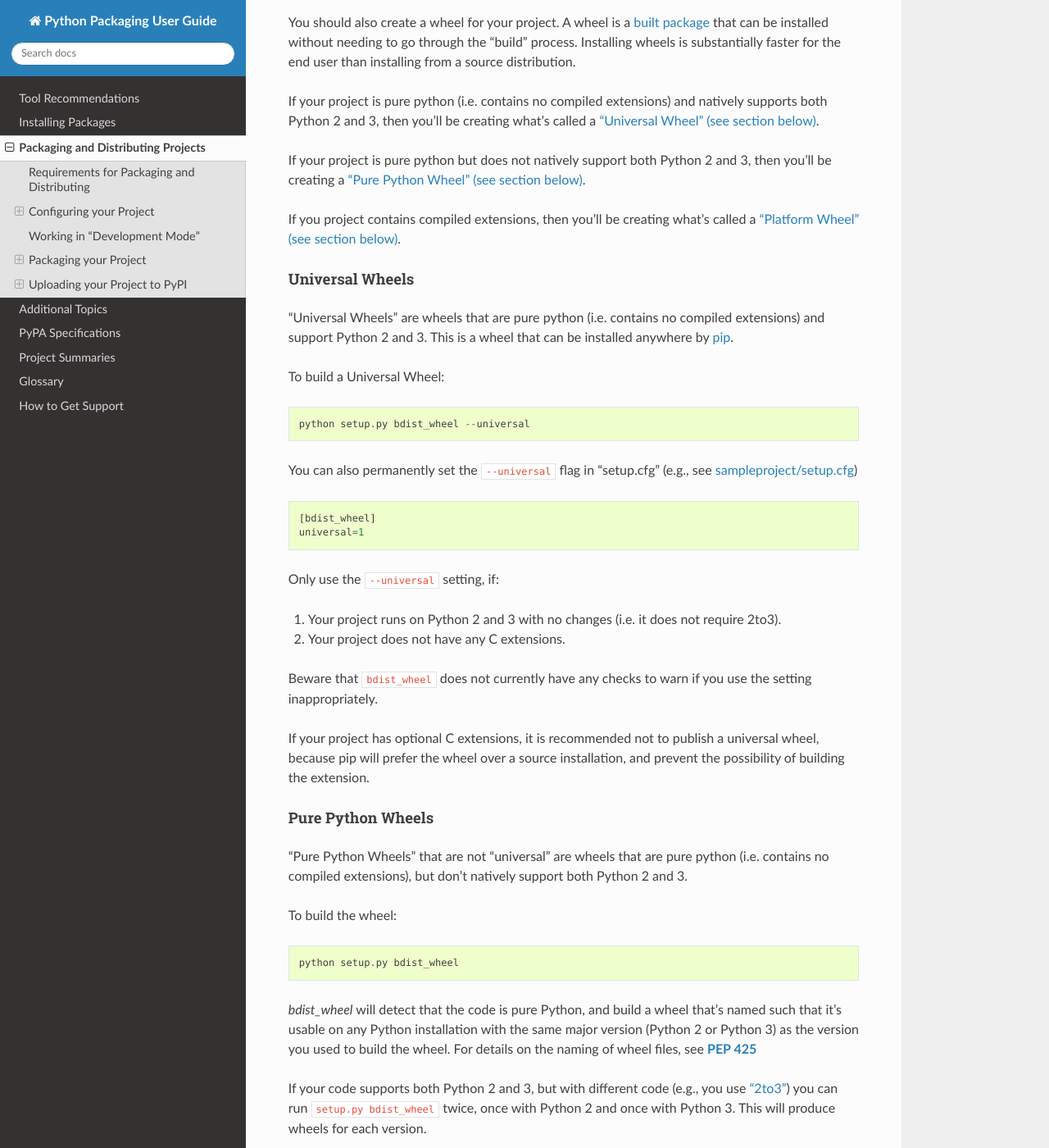
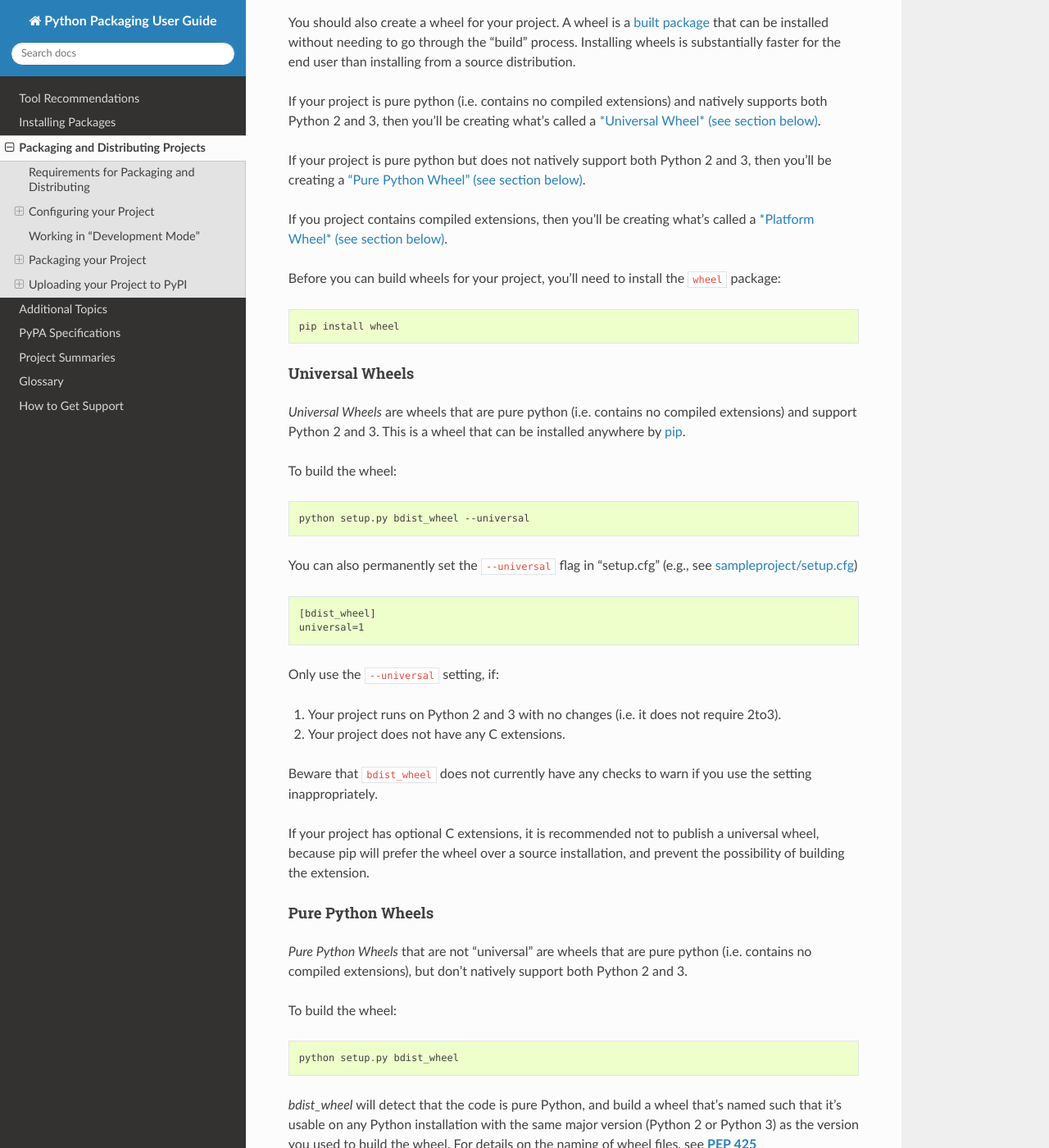
Before and after one commit to pypa/packaging.python.org, a Sphinx documentation site: the page built from source/distributing.rst, in a window 1280 px wide and 1400 px high, scrolled down 11277 px. Shown: the whole window at 82% size. Built offline with Sphinx 7.4.7 and the Read the Docs theme 2.0.0, drawn with Linux system fonts in a browser that asks for light colours; pages that are not in the unit, such as notebooks, are missing from menus; some of the changed text lies outside the part shown.

Commit message:
Mention requirement of 'wheel' package for creating wheels (#299)

```diff
--- a/source/distributing.rst
+++ b/source/distributing.rst
@@ -613,14 +613,21 @@
 
 If your project is pure python (i.e. contains no compiled extensions) and
 natively supports both Python 2 and 3, then you'll be creating what's called a
-:ref:`"Universal Wheel" (see section below) <Universal Wheels>`.
+:ref:`*Universal Wheel* (see section below) <Universal Wheels>`.
 
 If your project is pure python but does not natively support both Python 2 and
 3, then you'll be creating a :ref:`"Pure Python Wheel" (see section below) <Pure
 Python Wheels>`.
 
 If you project contains compiled extensions, then you'll be creating what's
-called a :ref:`"Platform Wheel" (see section below) <Platform Wheels>`.
+called a :ref:`*Platform Wheel* (see section below) <Platform Wheels>`.
+
+Before you can build wheels for your project, you'll need to install the
+``wheel`` package:
+
+.. code-block:: text
+
+  pip install wheel
 
 
 .. _`Universal Wheels`:
@@ -628,26 +635,24 @@
 Universal Wheels
 ~~~~~~~~~~~~~~~~
 
-"Universal Wheels" are wheels that are pure python (i.e. contains no compiled
+*Universal Wheels* are wheels that are pure python (i.e. contains no compiled
 extensions) and support Python 2 and 3. This is a wheel that can be installed
 anywhere by :ref:`pip`.
 
-To build a Universal Wheel:
+To build the wheel:
 
-::
+.. code-block:: text
 
- python setup.py bdist_wheel --universal
-
+  python setup.py bdist_wheel --universal
 
 You can also permanently set the ``--universal`` flag in "setup.cfg" (e.g., see
 `sampleproject/setup.cfg
 <https://github.com/pypa/sampleproject/blob/master/setup.cfg>`_)
 
-::
+.. code-block:: text
 
- [bdist_wheel]
- universal=1
-
+  [bdist_wheel]
+  universal=1
 
 Only use the ``--universal`` setting, if:
 
@@ -668,7 +673,7 @@
 Pure Python Wheels
 ~~~~~~~~~~~~~~~~~~
 
-"Pure Python Wheels" that are not "universal" are wheels that are pure python
+*Pure Python Wheels* that are not "universal" are wheels that are pure python
 (i.e. contains no compiled extensions), but don't natively support both Python 2
 and 3.
 
@@ -696,7 +701,7 @@
 Platform Wheels
 ~~~~~~~~~~~~~~~
 
-"Platform Wheels" are wheels that are specific to a certain platform like linux,
+*Platform Wheels* are wheels that are specific to a certain platform like linux,
 OSX, or Windows, usually due to containing compiled extensions.
 
 To build the wheel:
```
